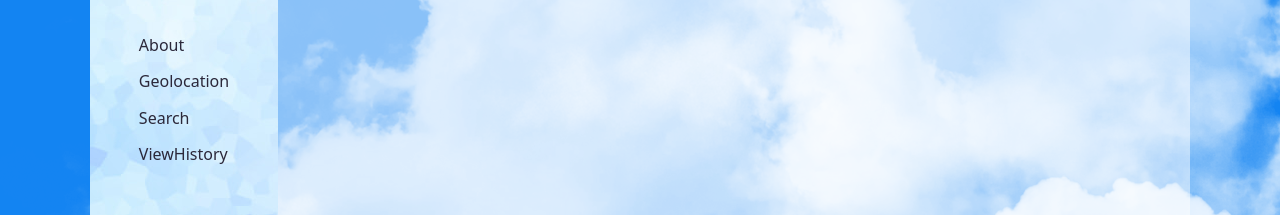
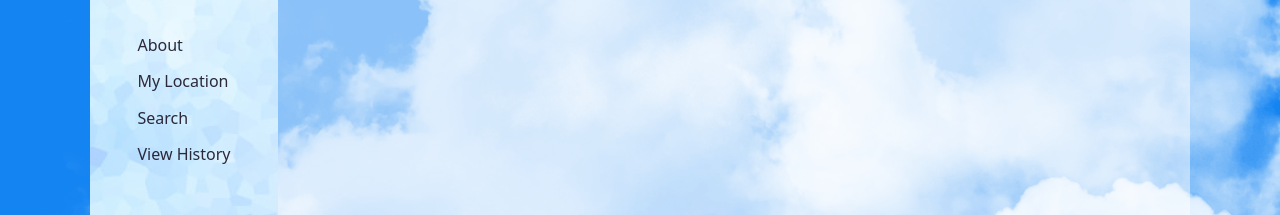
Before and after one commit to Bridgeot/weatheria-app, a React (Create React App) app: page / in a window 1280 px wide. Shown: the part 351-566 px from the top of the page. Built offline with nearby package versions, Linux system fonts and the light colour scheme.

Commit message:
update nav link titles

```diff
--- a/src/components/Header/Header.js
+++ b/src/components/Header/Header.js
@@ -10,9 +10,9 @@ function Header(props) {
             </Link>
             <div className='links-align'>
                 <Link to='/'>About</Link>
-                <Link to='/geolocation'>Geolocation</Link>
+                <Link to='/geolocation'>My Location</Link>
                 <Link to='/search'>Search</Link>
-                <Link to='/viewhistory'>ViewHistory</Link>
+                <Link to='/viewhistory'>View History</Link>
             </div>
         </nav>
     );
```
